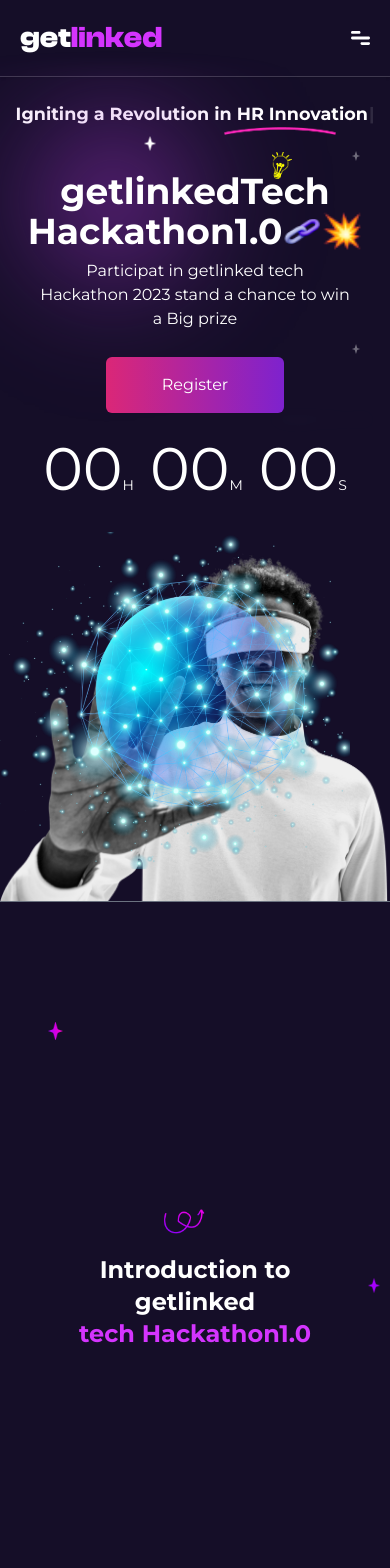
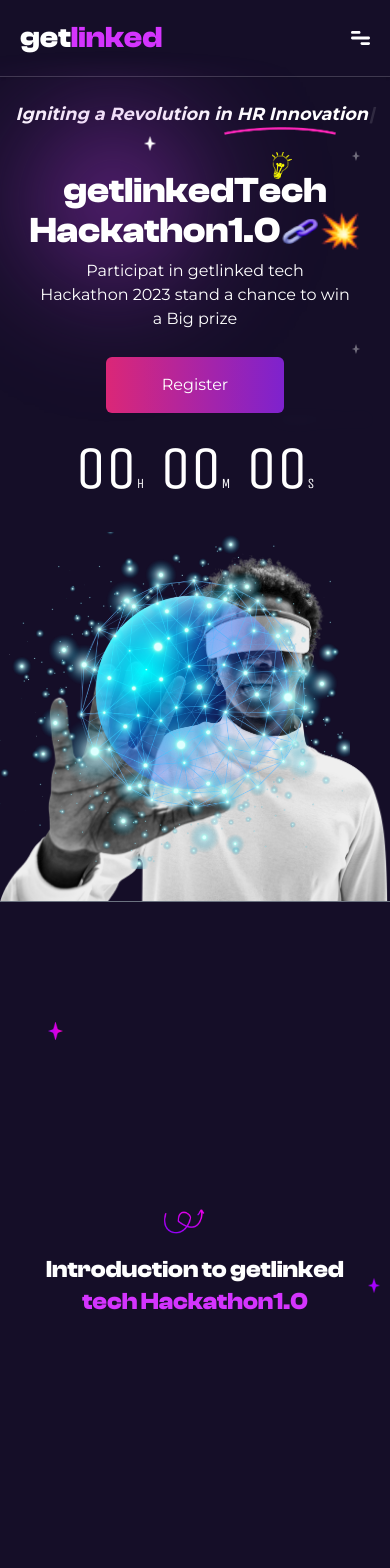
Before and after one commit to kelechukwu1/getlinkedAI, a Next.js app: page / in a window 390 px wide. Shown: the top 1568 px of the page. Built offline with nearby package versions, Linux system fonts and the light colour scheme.

Commit message:
added required font to all pages and components

```diff
--- a/src/app/contact/page.jsx
+++ b/src/app/contact/page.jsx
@@ -106,7 +106,7 @@ const Page = () => {
 						id="img"
 					/>
 					<div className="hidden md:block md:flex-1">
-						<h2 className="text-[32px] font-semibold text-color-2">
+						<h2 className="text-[32px] font font-semibold text-color-2">
 							Get in touch
 						</h2>
 						<div className="text-white space-y-5">
@@ -132,7 +132,7 @@ const Page = () => {
 					ref={formRef}
 				>
 					<BackHome />
-					<div className="text-color-2 text-2xl md:text-lg font-semibold relative">
+					<div className="text-color-2 font text-2xl md:text-lg font-semibold relative">
 						<h2>Questions or need assistance?</h2>
 						<h2>Let us know about it</h2>
 						<Image
--- a/src/app/register/page.jsx
+++ b/src/app/register/page.jsx
@@ -99,7 +99,7 @@ const Page = () => {
 	return (
 		<>
 			<main className="w-[70%] md:w-[95%] mx-auto">
-				<h2 className="md:hidden text-color-2 font-bold text-xl mt-5">
+				<h2 className="md:hidden text-color-2 font font-bold text-xl mt-5">
 					Register
 				</h2>
 				<section className="md:flex items-center ">
@@ -160,7 +160,7 @@ const Page = () => {
 								className="absolute hidden md:block -bottom-4 right-16"
 								id="img"
 							/>
-							<h2 className="hidded md:block font-bold text-2xl text-color-2 mb-9">
+							<h2 className="hidded md:block font font-bold text-2xl text-color-2 mb-9">
 								Register
 							</h2>
 							<div className="flex items-center">
--- a/src/components/Faq.jsx
+++ b/src/components/Faq.jsx
@@ -36,7 +36,7 @@ const Faq = () => {
 			<div className="my-20 text-sm text-white md:justify-center md:items-centermd:my-24">
 				<div className="gap-10 mx-10 md:grid md:grid-cols-2 md:text-start md:justify-center md:items-center md:mx-20">
 					<div>
-						<div className="mb-6 text-center md:text-start">
+						<div className="mb-6 font text-center md:text-start">
 							<div
 								data-aos="fade-left"
 								className="mb-2 text-2xl font-bold text-center md:text-start"
--- a/src/components/Footer.jsx
+++ b/src/components/Footer.jsx
@@ -25,7 +25,7 @@ const Footer = () => {
 				<div className="mx-10 md:mx-40 mt-[10rem] py-10">
 					<div className="grid grid-cols-1 lg:grid-cols-2 md:gap-16 justify-evenly">
 						<div className="">
-							<div className="mb-5">
+							<div className="mb-5 font">
 								<span className="text-2xl font-bold text-white">get</span>
 								<span className="text-2xl font-bold text-color-2">linked</span>
 							</div>
--- a/src/components/Introduction.jsx
+++ b/src/components/Introduction.jsx
@@ -78,12 +78,12 @@ const Introduction = () => {
 					<Image src={"/idea.png"} width={300} height={300} alt="big idea" />
 				</div>
 				<div className="text-center my-5 md:w-full md:text-start">
-					<div data-aos="fade-right" className="text-2xl font-bold mt-5">
+					<div data-aos="fade-right" className="text-2xl font font-bold mt-5">
 						Introduction to getlinked
 					</div>
 					<div
 						data-aos="fade-left"
-						className="text-color-2 text-2xl font-bold mb-5"
+						className="text-color-2 text-2xl font font-bold mb-5"
 					>
 						tech Hackathon1.0
 					</div>
--- a/src/components/Judging.jsx
+++ b/src/components/Judging.jsx
@@ -87,7 +87,7 @@ const Judging = () => {
 					className="items-center justify-center my-5 text-center md:text-start"
 					id="textContainer"
 				>
-					<div data-aos="fade-right" className="text-2xl font-bold">
+					<div data-aos="fade-right" className="text-2xl font font-bold">
 						Judging Criteria{" "}
 						<span data-aos="fade-left" className="text-color-2">
 							Key attributes
--- a/src/components/Landing.jsx
+++ b/src/components/Landing.jsx
@@ -152,7 +152,7 @@ const Landing = () => {
 									</div>
 									<div
 										data-aos="fade-up-right"
-										className="md:text-5xl lg:text-6xl font-bold text-color-2"
+										className="md:text-5xl lg:text-6xl font font-bold text-color-2"
 									>
 										1.0
 									</div>
@@ -243,7 +243,7 @@ const Landing = () => {
 					<div>
 						<div
 							data-aos="fade-right"
-							className="flex py-6 text-[1.1rem] text-center justify-center font-bold"
+							className="flex py-6 text-[1.1rem] italic text-center justify-center font-bold"
 						>
 							<Typewriter
 								onInit={(typewriter) => {
@@ -344,15 +344,21 @@ const Landing = () => {
 								</div>
 								<div
 									data-aos="fade-up-right"
-									className="text-4xl font-bold flex justify-center"
+									className="text-4xl font font-bold flex justify-center"
 								>
 									getlinkedTech
 								</div>
 								<div className="flex items-center justify-center">
-									<div data-aos="fade-up-right" className="text-4xl font-bold">
+									<div
+										data-aos="fade-up-right"
+										className="text-4xl font font-bold"
+									>
 										Hackathon
 									</div>
-									<div data-aos="fade-up-right" className="text-4xl font-bold">
+									<div
+										data-aos="fade-up-right"
+										className="text-4xl font font-bold"
+									>
 										1.0
 									</div>
 									<div data-aos="fade-up-left">
@@ -393,7 +399,7 @@ const Landing = () => {
 							</div>
 							<div
 								data-aos="fade-up"
-								className="flex py-[1.6rem] justify-center text-center md:justify-normal gap-4"
+								className="flex py-[1.6rem] time justify-center text-center md:justify-normal gap-4"
 							>
 								<div className="text-6xl">
 									00
--- a/src/components/Privacy.jsx
+++ b/src/components/Privacy.jsx
@@ -54,7 +54,7 @@ const Privacy = () => {
 			<div className="gap-10 mx-10 text-white md:ml-20 my-28 md:grid md:grid-cols-2">
 				<div className="lg:text-start lg:w-full">
 					<div className="text-center lg:text-start">
-						<div>
+						<div className="font">
 							<div data-aos="fade-right" className="text-2xl font-bold">
 								Privacy Policy and
 							</div>
--- a/src/components/Rules.jsx
+++ b/src/components/Rules.jsx
@@ -94,7 +94,7 @@ const Rules = () => {
 				</div>
 
 				<div className="items-center justify-center hidden text-center md:block md:w-full md:text-start">
-					<div className="md:pl-32">
+					<div className="md:pl-32 font">
 						<div data-aos="fade-left" className="text-2xl font-bold">
 							Rules and
 						</div>
@@ -127,7 +127,7 @@ const Rules = () => {
 					/>
 				</div>
 				<div className="items-center justify-center text-center md:hidden md:w-full md:text-start">
-					<div>
+					<div className="font">
 						<div data-aos="fade-left" className="text-2xl font-bold">
 							Rules and
 						</div>
--- a/src/components/Sponsor.jsx
+++ b/src/components/Sponsor.jsx
@@ -36,7 +36,7 @@ const Sponsor = () => {
 			{/* background stars and frames end here*/}
 			<div className="mx-10 my-20 text-white">
 				<div className="text-center lg:px-[24rem] md:px-[10rem]">
-					<div data-aos="fade-down" className="my-5 text-2xl font-bold">
+					<div data-aos="fade-down" className="my-5 text-2xl font font-bold">
 						Partners and Sponsors
 					</div>
 					<div data-aos="fade-up" className="mb-5">
--- a/src/components/Timeline.jsx
+++ b/src/components/Timeline.jsx
@@ -20,7 +20,10 @@ const Timeline = () => {
 
 			{/* large sceen design */}
 			<div className="my-20 mx-10 text-white hidden md:block">
-				<div data-aos="fade-down" className="font-bold text-2xl text-center">
+				<div
+					data-aos="fade-down"
+					className="font font-bold text-2xl text-center"
+				>
 					Timeline
 				</div>
 				<div
@@ -232,7 +235,7 @@ const Timeline = () => {
 
 			{/* small screen design*/}
 			<div className="my-20 mx-10 text-white md:hidden">
-				<div className="font-bold text-2xl text-center">Timeline</div>
+				<div className="font font-bold text-2xl text-center">Timeline</div>
 				<div data-aos="fade-up" className="text-center mt-5 md:mx-[20rem]">
 					Here is the breakdown of the time we anticipate using for the upcoming
 					event.
```
Also changed, not shown: src/components/Prizes.jsx (+4 -4 lines).
